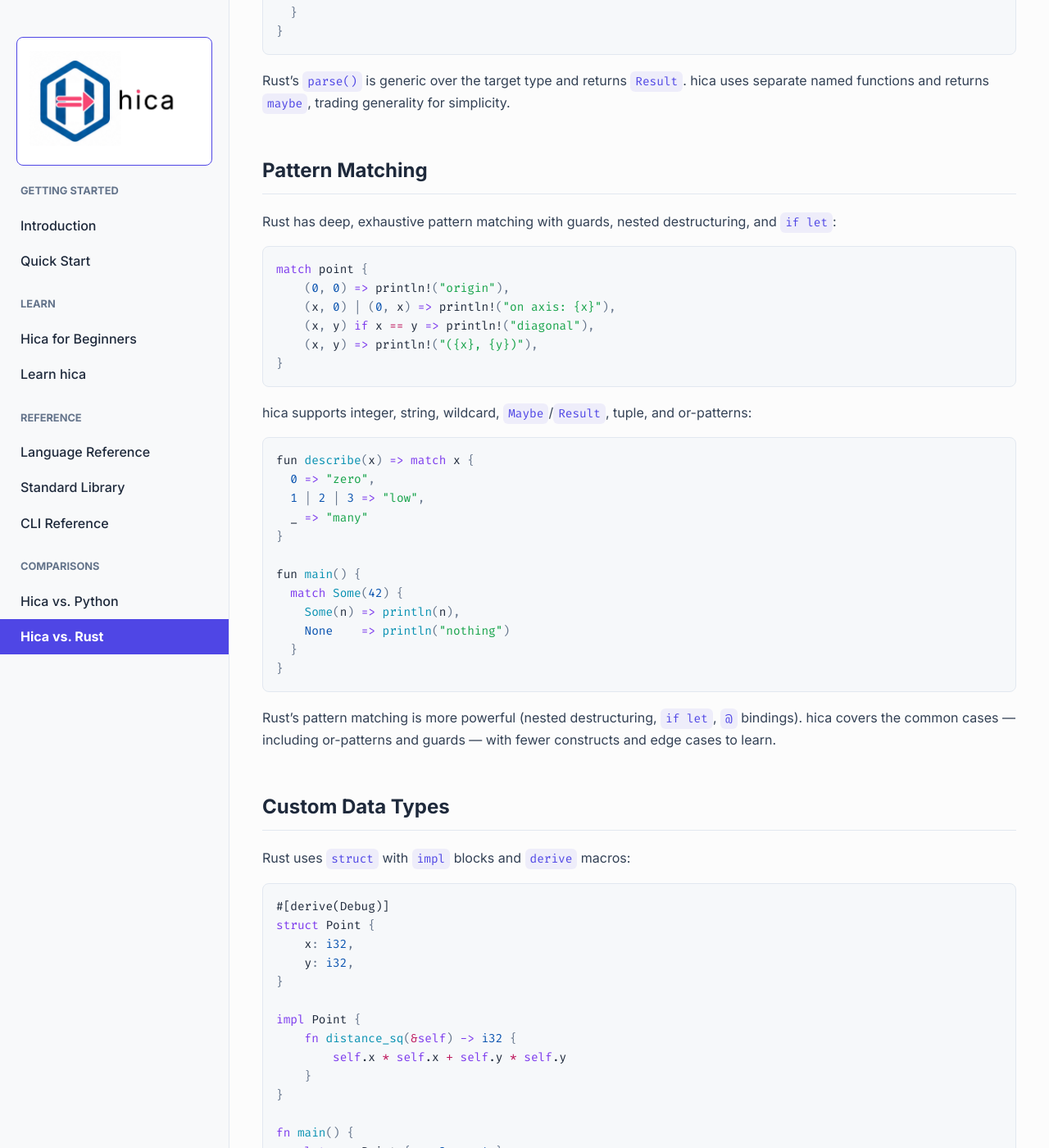
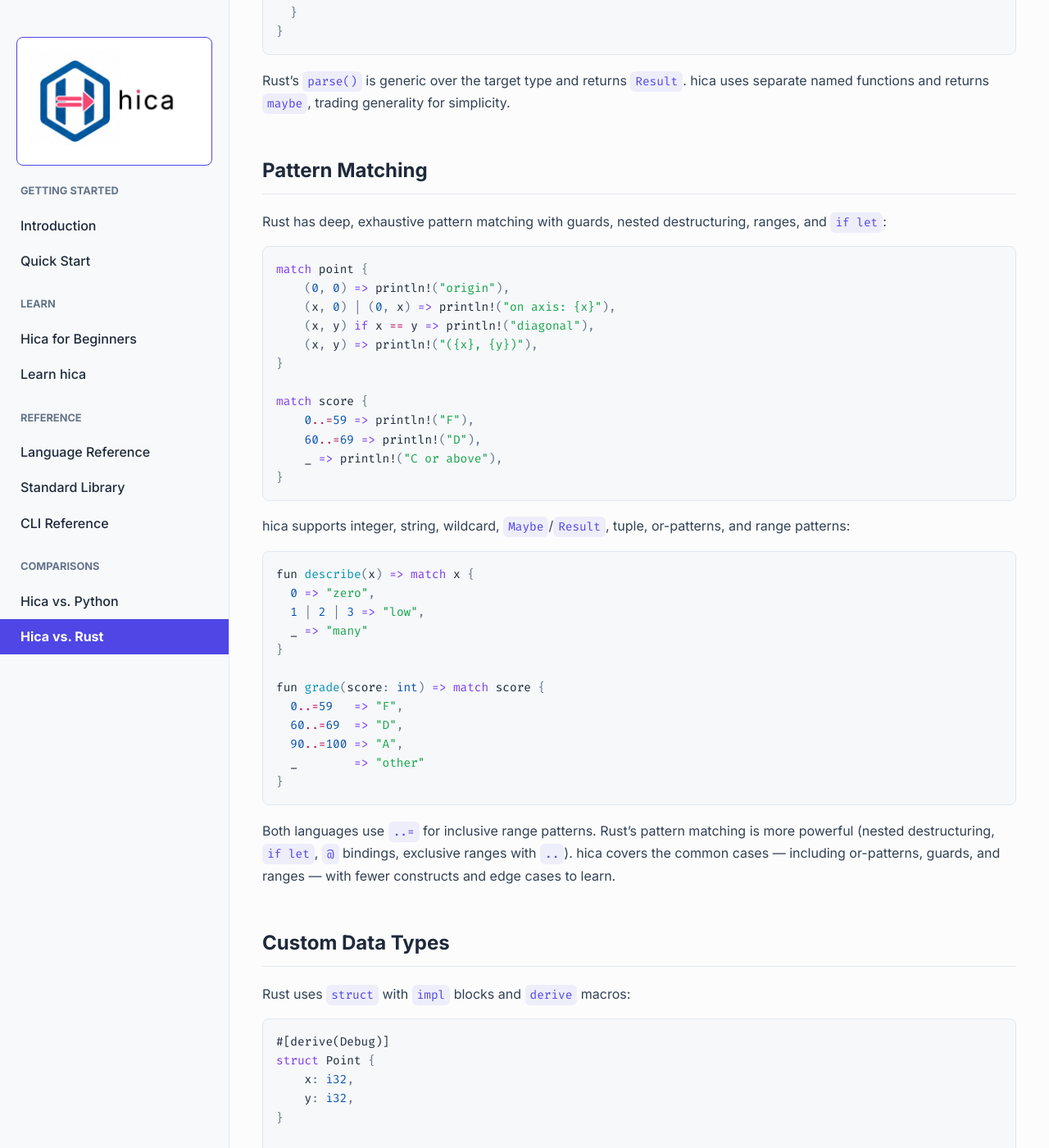
Before and after one commit to cladam/hica, a Jekyll site: the page built from docs/hica-vs-rust.md, in a window 1280 px wide and 1400 px high, scrolled down 5419 px. Shown: the whole window at 82% size. Built offline with Jekyll 4.4.1, drawn with Linux system fonts in a browser that asks for light colours; some of the changed text lies outside the part shown.

Commit message:
docs: document range patterns in language ref, comparisons, and learn module

````diff
--- a/docs/hica-vs-rust.md
+++ b/docs/hica-vs-rust.md
@@ -16,7 +16,7 @@
 | Mutability | Immutable by default, `mut` opt-in | Immutable, no `mut` |
 | Error handling | `Result<T, E>` + `?` operator | `Result` + `match` |
 | Closures | `Fn` / `FnMut` / `FnOnce` traits | Single closure type, always captured |
-| Pattern matching | Exhaustive, deeply nested | Common cases (primitives + Maybe/Result), not deeply nested |
+| Pattern matching | Exhaustive, deeply nested | Common cases (primitives + Maybe/Result + ranges), not deeply nested |
 | Custom types | `struct` + `impl` + `derive` | `struct` (simple, no `impl` blocks) |
 | Generics | Monomorphized generics + traits | Inferred polymorphism |
 | Compilation target | LLVM (native) | Koka -> C (native) |
@@ -204,7 +204,7 @@
 
 ## Pattern Matching
 
-Rust has deep, exhaustive pattern matching with guards, nested destructuring, and `if let`:
+Rust has deep, exhaustive pattern matching with guards, nested destructuring, ranges, and `if let`:
 
 ```rust
 match point {
@@ -213,9 +213,15 @@
     (x, y) if x == y => println!("diagonal"),
     (x, y) => println!("({x}, {y})"),
 }
+
+match score {
+    0..=59 => println!("F"),
+    60..=69 => println!("D"),
+    _ => println!("C or above"),
+}
 ```
 
-hica supports integer, string, wildcard, `Maybe`/`Result`, tuple, and or-patterns:
+hica supports integer, string, wildcard, `Maybe`/`Result`, tuple, or-patterns, and range patterns:
 
 ```rust
 fun describe(x) => match x {
@@ -224,15 +230,15 @@
   _ => "many"
 }
 
-fun main() {
-  match Some(42) {
-    Some(n) => println(n),
-    None    => println("nothing")
-  }
+fun grade(score: int) => match score {
+  0..=59   => "F",
+  60..=69  => "D",
+  90..=100 => "A",
+  _        => "other"
 }
 ```
 
-Rust's pattern matching is more powerful (nested destructuring, `if let`, `@` bindings). hica covers the common cases — including or-patterns and guards — with fewer constructs and edge cases to learn.
+Both languages use `..=` for inclusive range patterns. Rust's pattern matching is more powerful (nested destructuring, `if let`, `@` bindings, exclusive ranges with `..`). hica covers the common cases — including or-patterns, guards, and ranges — with fewer constructs and edge cases to learn.
 
 ## Custom Data Types
 
````
Also changed, not shown: docs/hica-vs-python.md (+12 -1 lines), docs/language-reference.md (+13 -0 lines), docs/learn.md (+2 -1 lines), learn/README.md (+2 -1 lines), 3 other files.
